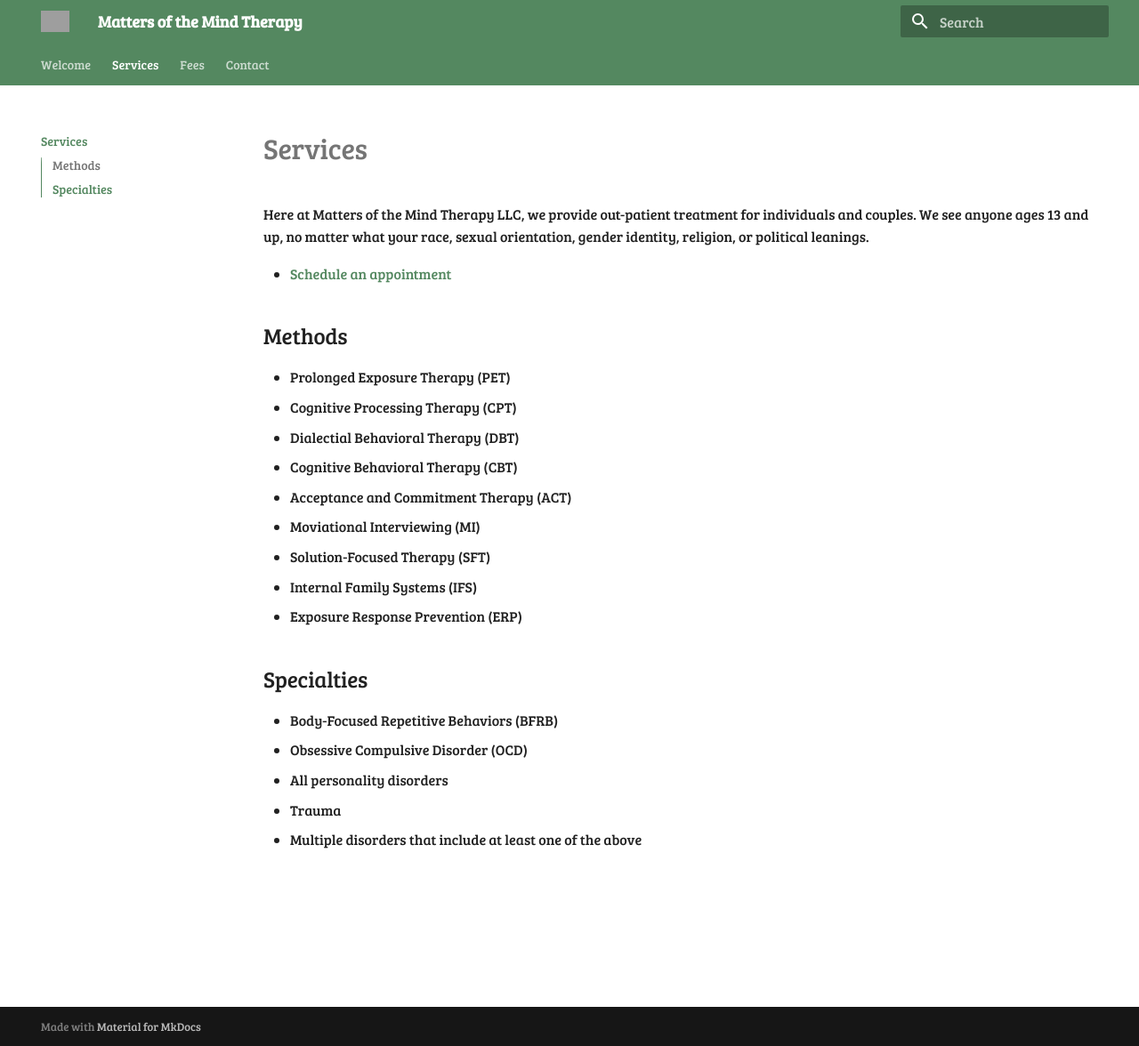
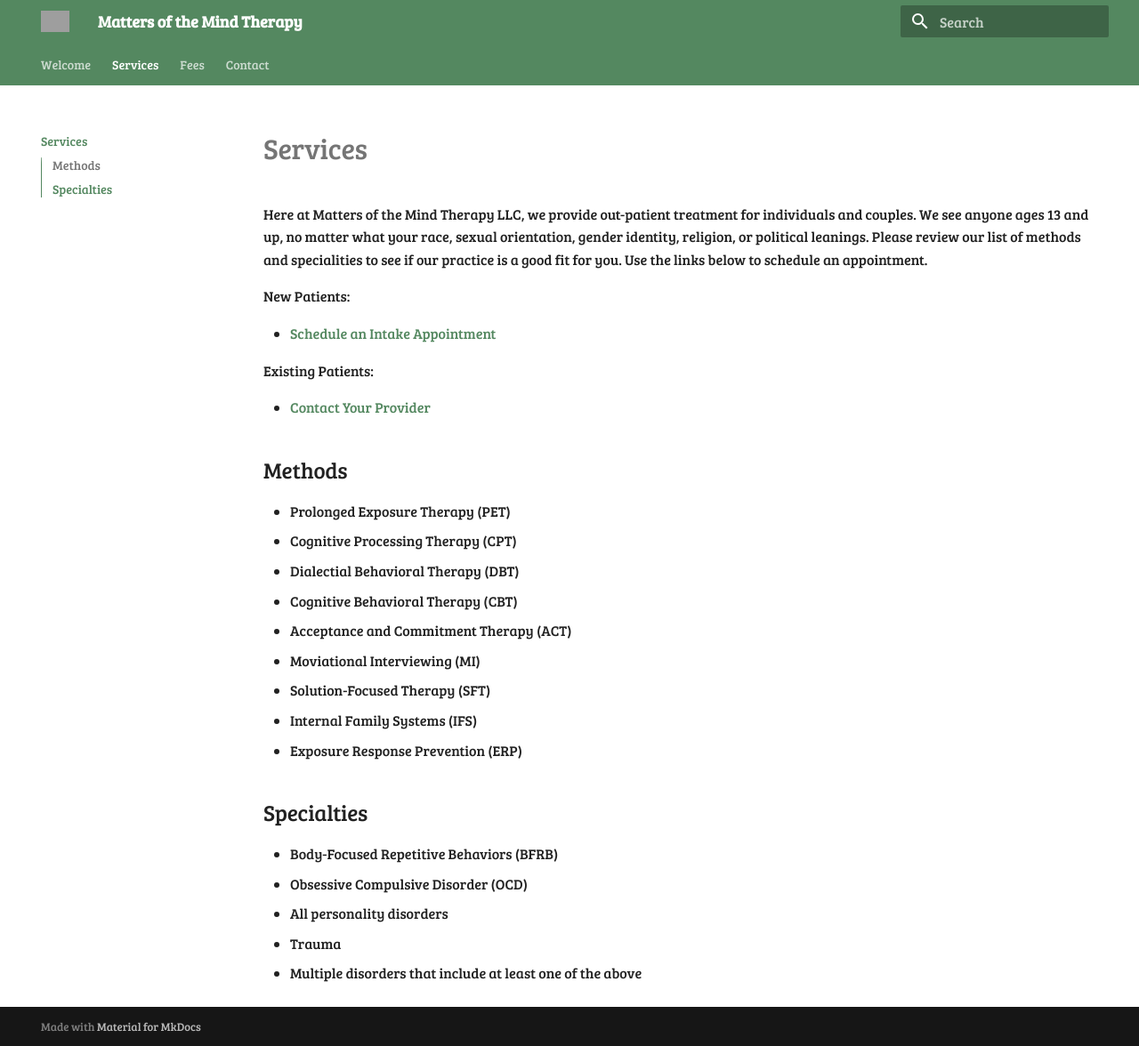
Before and after one commit to motm-therapy/website, an MkDocs documentation site: the page built from docs/services.md, in a window 1280 px wide and 1176 px high. Shown: the whole window at 89% size. Built offline with MkDocs 1.6.1 and Material for MkDocs 9.7.7, drawn with Linux system fonts in a browser that asks for light colours; grey boxes are pictures that could not be loaded.

Commit message:
Update services.md

```diff
--- a/docs/services.md
+++ b/docs/services.md
@@ -2,8 +2,16 @@
 
 Here at Matters of the Mind Therapy LLC, we provide out-patient treatment for individuals and couples.
 We see anyone ages 13 and up, no matter what your race, sexual orientation, gender identity, religion, or political leanings.
+Please review our list of methods and specialities to see if our practice is a good fit for you.
+Use the links below to schedule an appointment.
 
-- [Schedule an appointment](https://google.com)
+New Patients:
+
+- [Schedule an Intake Appointment](https://google.com)
+
+Existing Patients:
+
+- [Contact Your Provider](about.md)
 
 ## Methods
 
```
